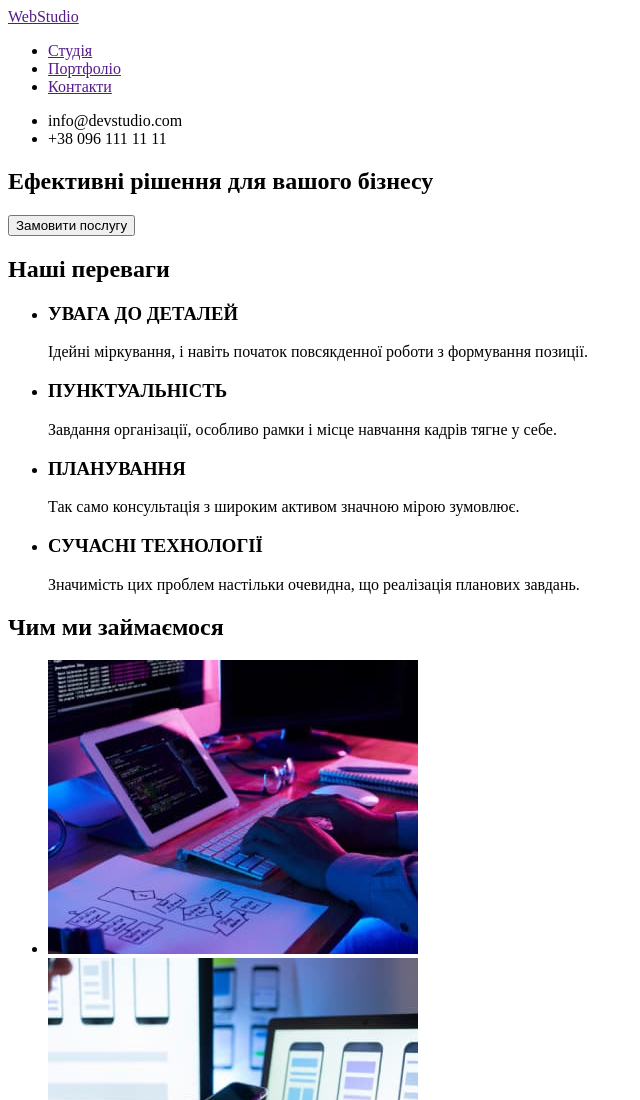
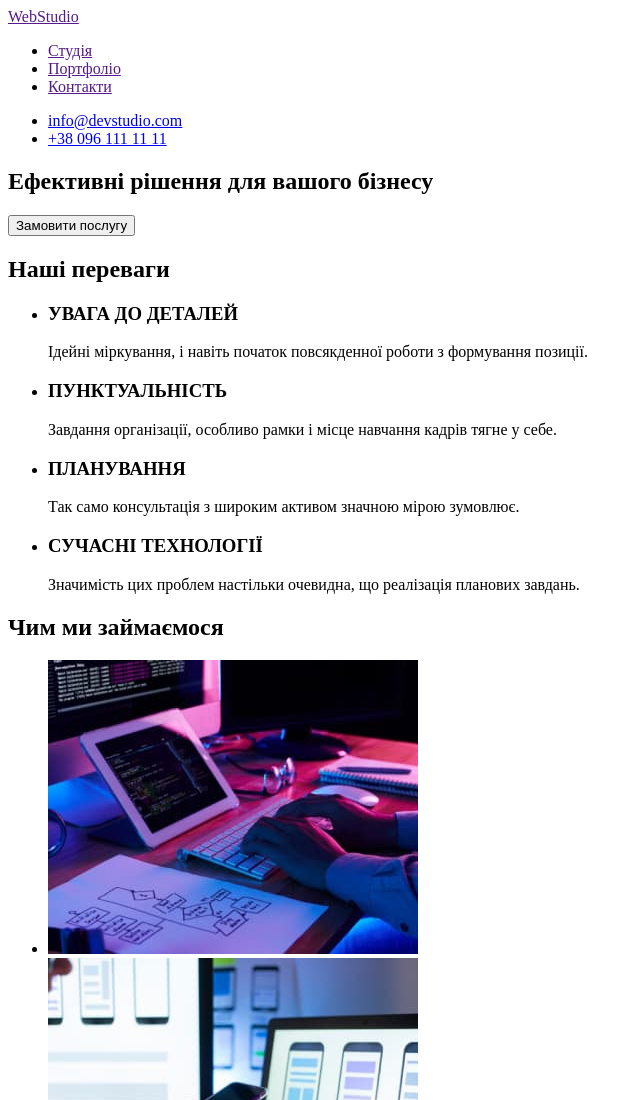
Before and after one commit to vlad-tyaglo/goit-markup-hw-01, a plain HTML site: page index.html in a window 1280 px wide. Shown: the top 1100 px of the page, without its empty margins (0-640 px from the left). Drawn offline with Linux system fonts and the light colour scheme.

Commit message:
Створює посилання у heder

```diff
--- a/index.html
+++ b/index.html
@@ -18,8 +18,8 @@
         </ul>
     </nav>
     <ul>
-        <li>info@devstudio.com</li>
-        <li>+38 096 111 11 11</li>
+        <li><a href="mailto:info@devstudio.com">info@devstudio.com</a></li>
+        <li><a href="tel:+380961111111">+38 096 111 11 11</a></li>
     </ul>
   </header>
 
```
